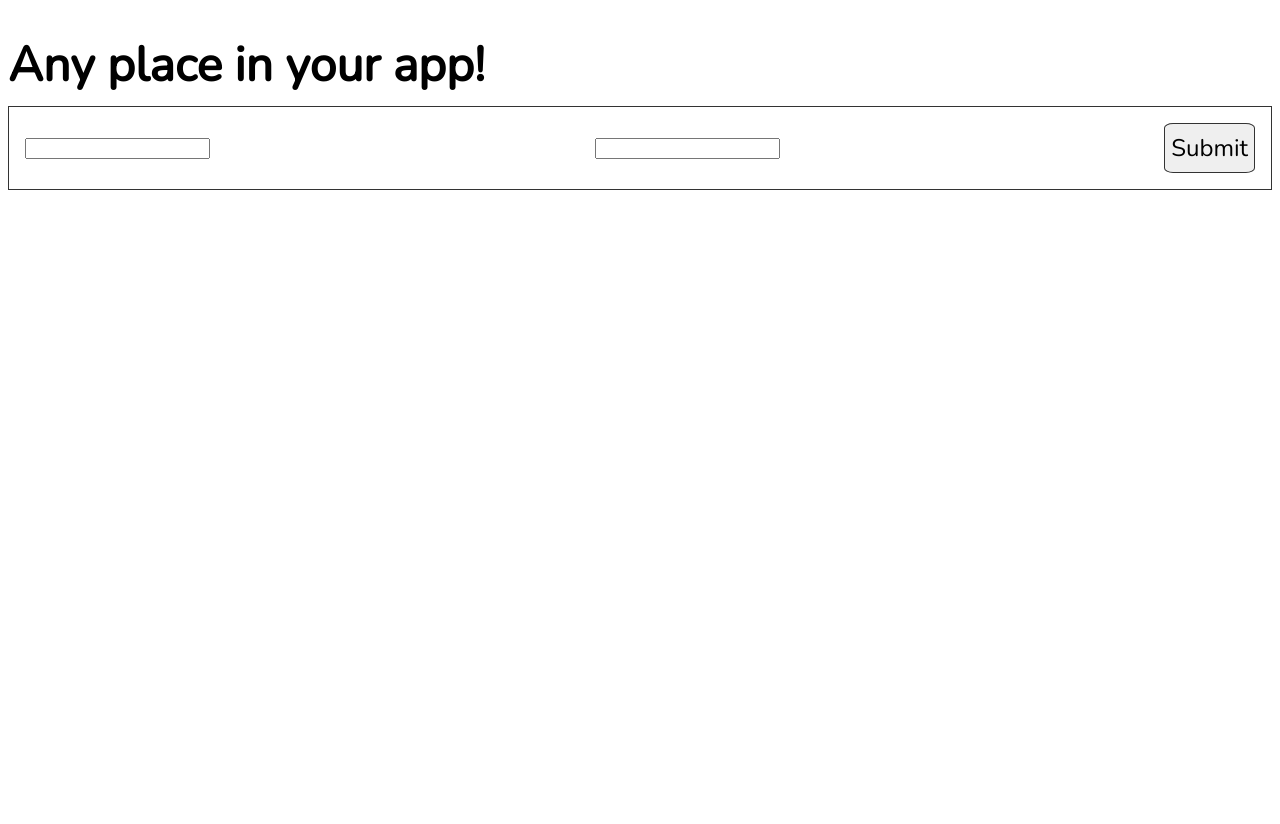
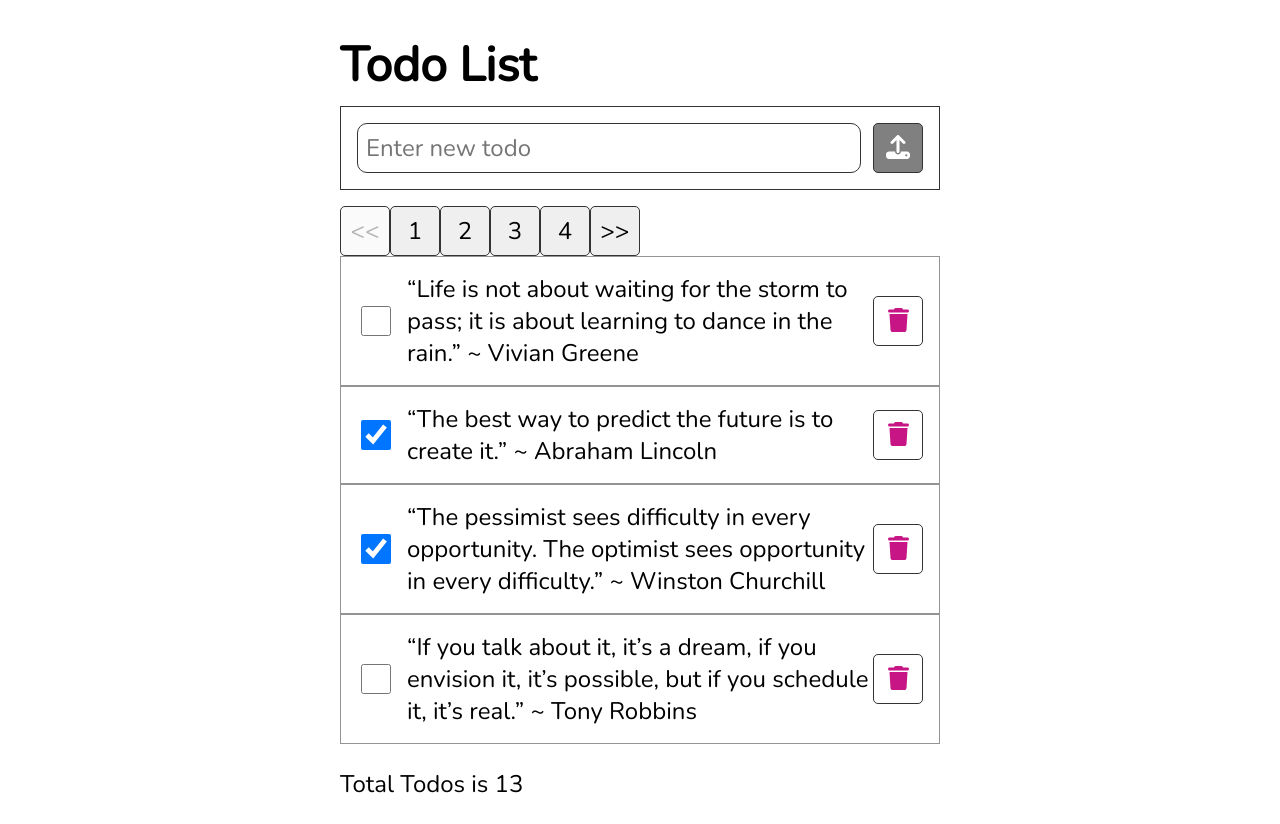
Before and after one commit to Albert0i/react_redux_tutorial, a React (Create React App) app: page / in a window 1280 px wide. Before the commit the page ends 800 px from the top, so only its background shows below. Built offline with nearby package versions, Linux system fonts and the light colour scheme; data requests are answered from the project's data file.

Commit message:
add concurrently

```diff
--- a/package.json
+++ b/package.json
@@ -7,6 +7,7 @@
     "@fortawesome/free-solid-svg-icons": "^6.2.1",
     "@fortawesome/react-fontawesome": "^0.2.0",
     "@reduxjs/toolkit": "^1.9.0",
+    "concurrently": "^7.6.0",
     "formik": "^2.2.9",
     "react": "^18.2.0",
     "react-dom": "^18.2.0",
@@ -14,7 +15,7 @@
     "react-scripts": "5.0.1"
   },
   "scripts": {
-    "start": "react-scripts start",
+    "start": "concurrently \"react-scripts start\" \"npm run json-server\"",
     "build": "react-scripts build",
     "test": "react-scripts test",
     "eject": "react-scripts eject",
--- a/src/App.js
+++ b/src/App.js
@@ -1,13 +1,13 @@
 // import Counter from './features/counter/Counter';
-// import TodosList from './features/todos/TodosList';
-import LoginForm from "./components/LoginForm";
+import TodosList from './features/todos/TodosList';
+// import LoginForm from "./components/LoginForm";
 
 function App() {
   return (
     <div className="App">
-      {/* <TodosList /> */}
+      <TodosList />
       {/* <Counter /> */}
-      <LoginForm />
+      {/* <LoginForm /> */}
     </div>
   );
 }
--- a/src/app/store.js
+++ b/src/app/store.js
@@ -1,6 +1,7 @@
 import { configureStore } from "@reduxjs/toolkit";
 import counterReducer from '../features/counter/counterSlice'
 import { apiSlice } from '../features/api/apiSlice';
+import { setupListeners } from '@reduxjs/toolkit/query';
 
 // Create a new Redux store with the `createStore` function,
 export const store = configureStore({
@@ -14,3 +15,5 @@ export const store = configureStore({
         getDefaultMiddleware().concat(apiSlice.middleware),
     devTools: true
 })
+
+setupListeners(store.dispatch);
```
Also changed, not shown: 1 other file (tests, documents, lock files or other folders).
